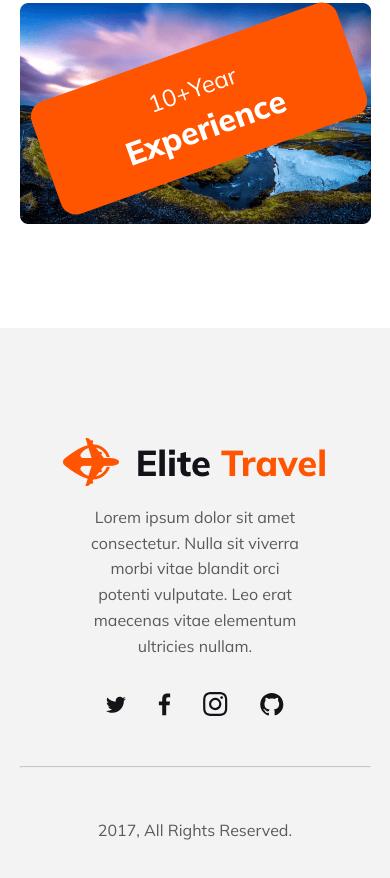
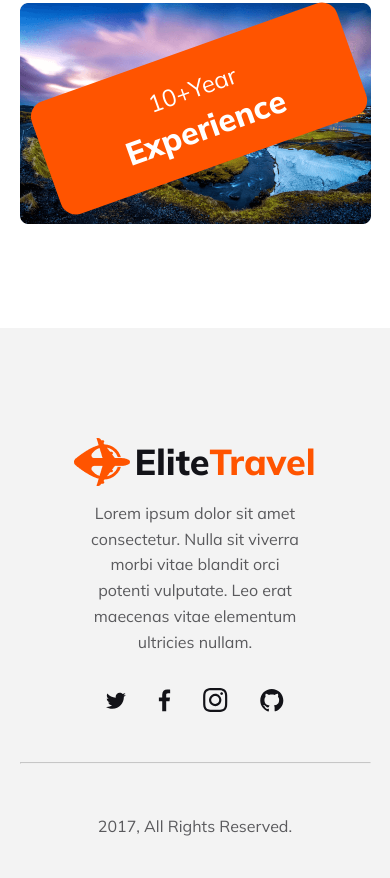
Before and after one commit to md-nahiduzzaman/assignment-2-travel-agency, a plain HTML site: page index.html in a window 390 px wide. Shown: the part 6728-7606 px from the top of the page. Drawn offline with Linux system fonts and the light colour scheme.

Commit message:
reponsive issue solve at 992px

```diff
--- a/index.html
+++ b/index.html
@@ -197,7 +197,11 @@
     </main>
     <footer>
       <div class="footer-sec container">
-        <img src="Images/Group 40071.png" alt="logo" />
+        <div class="logo-div">
+          <img src="Images/Group 40071 (2).png" alt="">
+          <h4>Elite<span>Travel</span></h4>
+        </div>
+        <!-- <img src="Images/Group 40071.png" alt="logo" /> -->
         <p>
           Lorem ipsum dolor sit amet consectetur. Nulla sit viverra morbi vitae
           blandit orci potenti vulputate. Leo erat maecenas vitae elementum
--- a/styles/responsive.css
+++ b/styles/responsive.css
@@ -42,6 +42,10 @@
     margin: 24px auto 48px;
   }
 
+  .newsletter-sec-element,
+  .newsletter-sec-imgs {
+    width: 100%;
+  }
   .newsletter-sec-imgs img {
     width: 100%;
   }
--- a/styles/style.css
+++ b/styles/style.css
@@ -11,7 +11,7 @@ body {
 }
 
 .container {
-  width: 60%;
+  width: 95%;
   max-width: 1170px;
   margin: 0 auto;
   /* border: 1px solid lightgray; */
@@ -54,6 +54,24 @@ li {
   background: #ff5400;
 
   padding: 16px 32px;
+}
+
+.logo-div {
+  display: flex;
+  align-items: center;
+  justify-content: center;
+  gap: 4px;
+}
+.logo-div h4 {
+  color: #131318;
+  font-family: Mulish;
+  font-size: 36px;
+  font-style: normal;
+  font-weight: 800;
+  line-height: normal;
+}
+.logo-div span {
+  color: #ff5400;
 }
 
 /* banner sec */
@@ -295,6 +313,8 @@ li {
   padding: 40px;
   border-radius: 16px;
   border: 1px solid #ff5400;
+
+  width: 40%;
 }
 .newsletter-sec-element p {
   margin-top: 16px;
@@ -350,6 +370,11 @@ fieldset {
 
 .newsletter-sec-imgs {
   position: relative;
+  width: 60%;
+}
+
+.newsletter-sec-imgs img {
+  width: 100%;
 }
 
 .badge {
```
